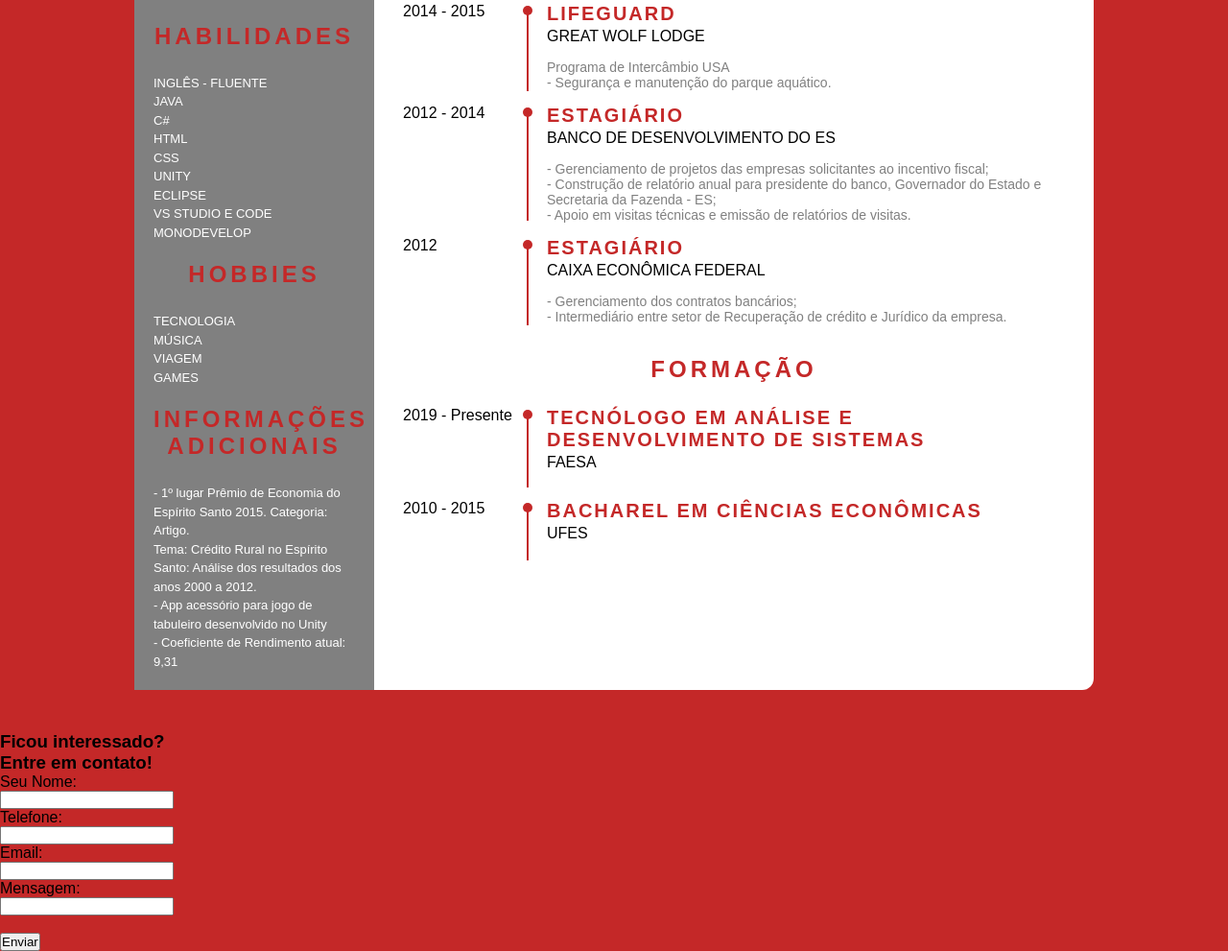
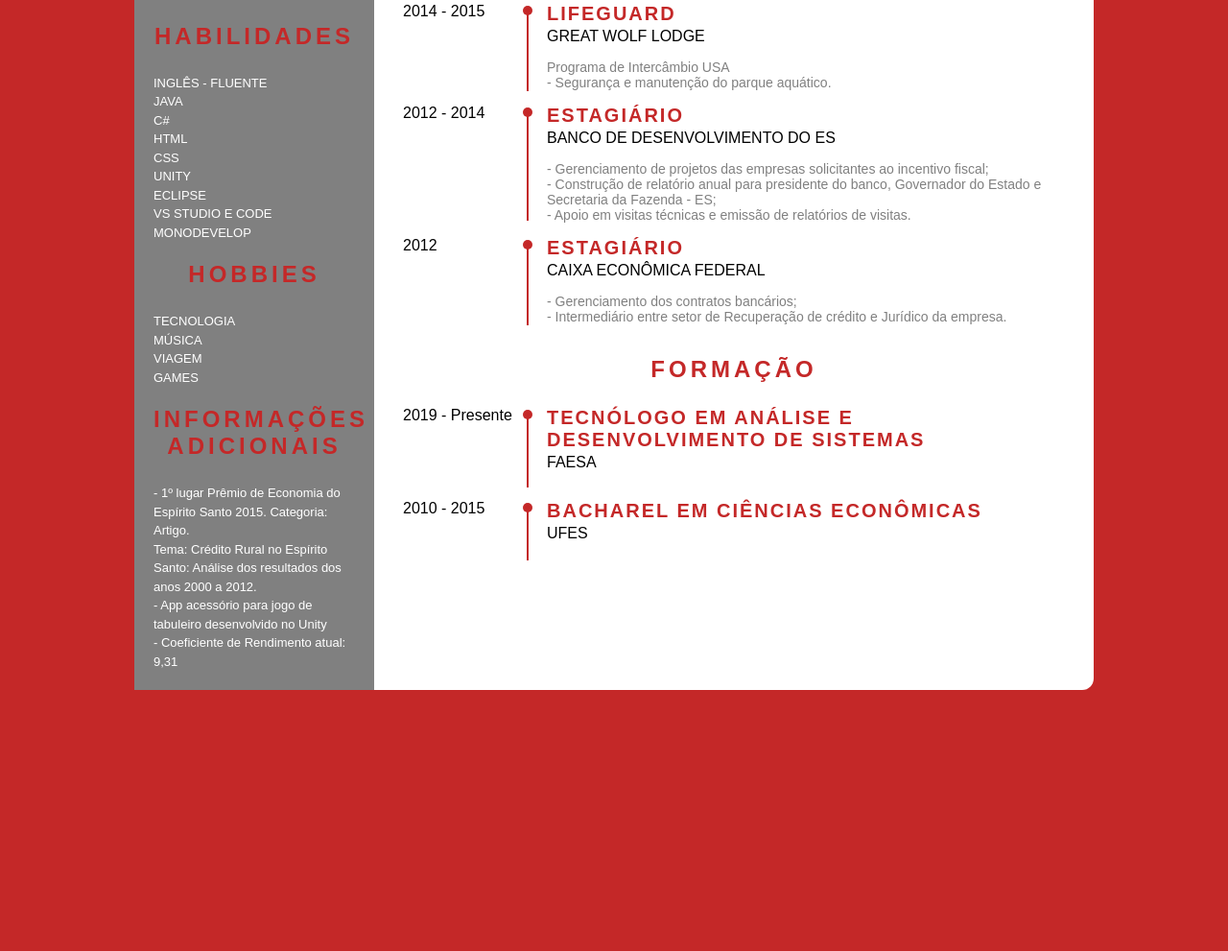
Before and after one commit to Huancdb/Curriculo, a plain HTML site: page index.html in a window 1280 px wide. Shown: the part 467-1458 px from the top of the page at 96% size. After the commit the page ends 1211 px from the top, so only its background shows below. Drawn offline with Linux system fonts and the light colour scheme.

Commit message:
Add files via upload

```diff
--- a/index.html
+++ b/index.html
@@ -257,26 +257,7 @@
             </div>
         </div>
     </div>
-<br>
-    <div class="cont_dir">
-        <h3>Ficou interessado? <br> Entre em contato!</h3>
 
-        <form action="">
-            <label for="nome">Seu Nome:</label><br>
-            <input type="text" id="nome" name="nome"><br>
-            <label for="telefone">Telefone:</label><br>
-            <input type="text" id="telefone" name="telefone"><br>
-            <label for="email">Email:</label><br>
-            <input type="email" id="email" name="email"><br>
-            <label for="msg">Mensagem:</label><br>
-            <input type="text" id="msg" name="msg"><br>
-            <br>
-            <button>
-                Enviar
-            </button>
-
-        </form>
-    </div>
 </body>
 
 </html>
```
